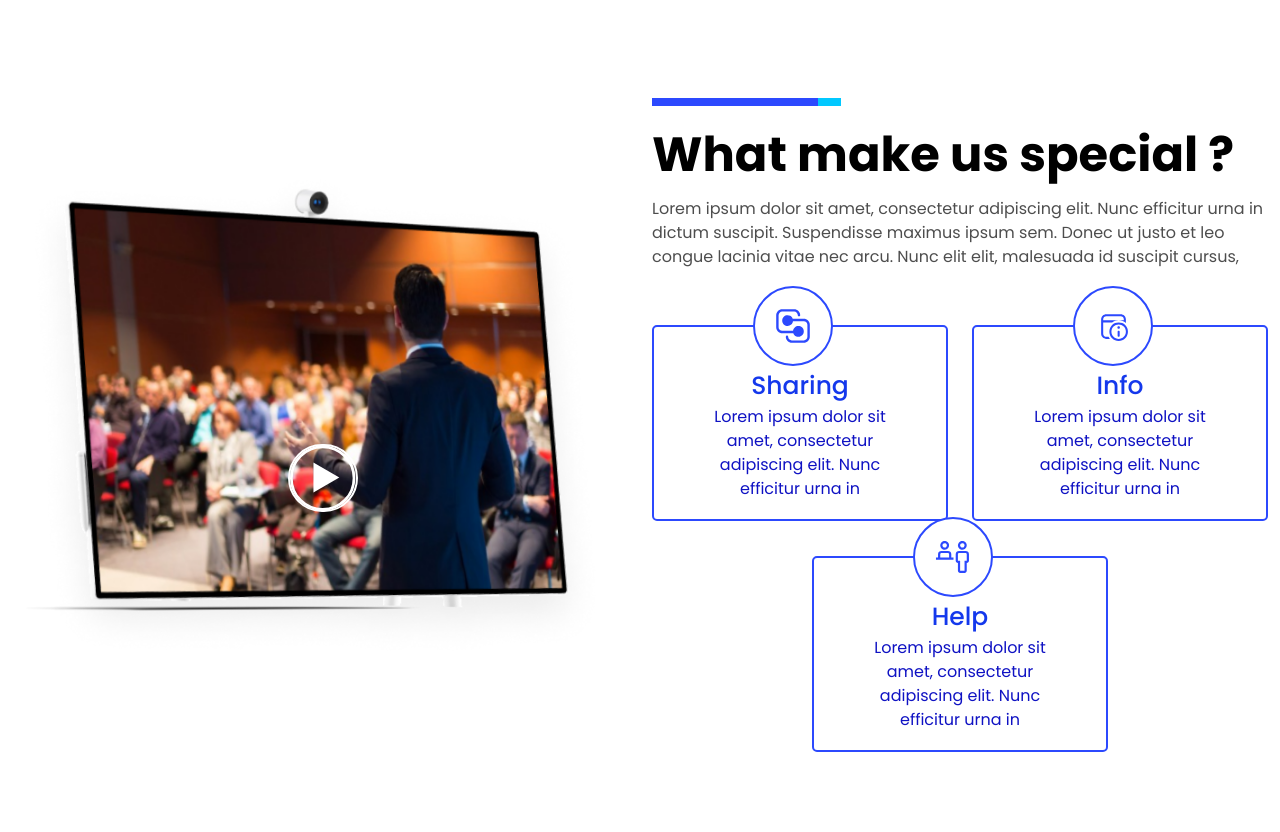
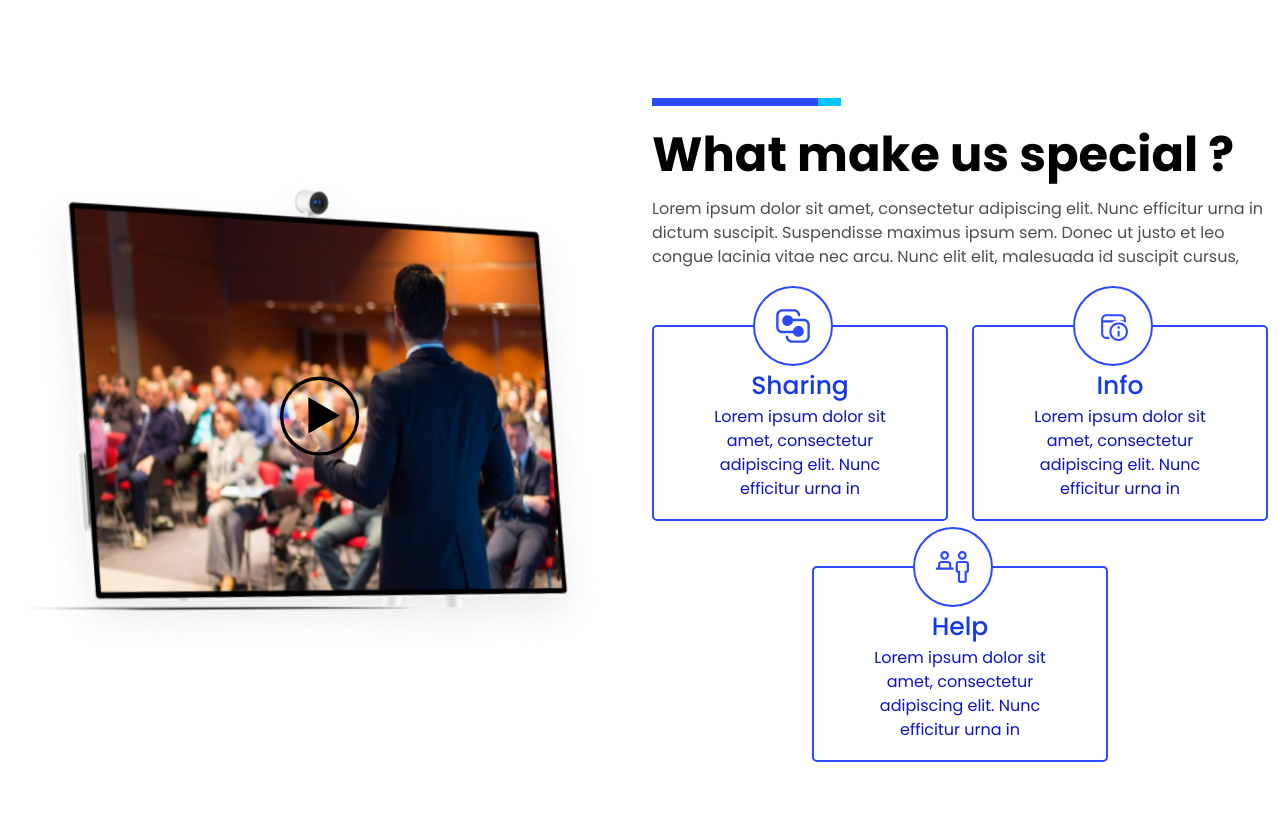
Before and after one commit to JatinSesma/Home-Page, a plain HTML site: page index.html in a window 1280 px wide. Shown: the part 1026-1858 px from the top of the page. Drawn offline with Linux system fonts and the light colour scheme.

Commit message:
mistake update

```diff
--- a/assets/css/style.css
+++ b/assets/css/style.css
@@ -510,3 +510,15 @@ bg-layer::before {
     margin-top: 35px;
     margin-bottom: 70px;
 }
+.posi-ab{
+    position: absolute;
+}
+
+.z-1{
+    z-index: 1;
+}
+.transform{
+    top: 50%;
+    left: 50%;
+    transform: translate(-50%, -50%);
+}
--- a/index.html
+++ b/index.html
@@ -30,7 +30,7 @@
         </div>
 
         <div class="f-grow d-flex">
-            <div class="container posi-rel w-100">
+            <div class="container z-1 posi-rel w-100">
                 <div class="pt-256">
                     <p class="sedhead">Sed tortor in <span class="line1">quisque mor</span>bi scelerisque etiam eu.</p>
                     <p class="loremhead mt-18">Lorem ipsum dolor sit amet, consectetur adipiscing elit. Nunc efficitur
@@ -133,16 +133,19 @@
     <section>
         <div class="container">
             <div class="row">
-                <div class="col-6 mt-199 align-items justify-center posi-rel">
-                    <img src="./assets/images/Group10.png" alt="tv-img" class="w-100">
-                    <div class="svg  d-flex align-items justify-center absolute curser">
-                        <svg width="80" height="80" viewBox="0 0 80 80" fill="none" xmlns="http://www.w3.org/2000/svg">
-                            <circle cx="39.6008" cy="40.1828" r="37.9517" stroke="white" stroke-width="3.30015" />
-                            <path d="M59.7754 39.4354L28.3928 57.5541L28.3928 21.3166L59.7754 39.4354Z" fill="white" />
-                        </svg>
+                <div class="col-6 mt-199 align-items justify-center">
+                    <div class=" posi-rel">
+                        <img src="./assets/images/Group10.png" alt="tv-img" class="w-100">
+                        <div class=" d-flex align-items justify-center posi-ab transform curser">
+                            <svg width="80" height="80" viewBox="0 0 80 80" fill="none"
+                                xmlns="http://www.w3.org/2000/svg">
+                                <circle cx="39.6008" cy="40.1828" r="37.9517" stroke="black" stroke-width="3.30015" />
+                                <path d="M59.7754 39.4354L28.3928 57.5541L28.3928 21.3166L59.7754 39.4354Z"
+                                    fill="black" />
+                            </svg>
+                        </div>
                     </div>
                 </div>
-
                 <div class="col-6 mt-137">
                     <div class="line4"></div>
                     <h2 class="ushead mt-21">What make us special ?</h2>
@@ -189,7 +192,7 @@
                             </div>
                         </div>
 
-                        <div class="col-6">
+                        <div class="col-6 mt-10">
                             <div class="text-box mt posi-rel">
                                 <div class="circle d-flex align-items justify-center absolute-2 curser">
                                     <svg xmlns="http://www.w3.org/2000/svg" width="37" height="37" viewBox="0 0 37 37"
@@ -217,7 +220,8 @@
                                     </svg>
                                 </div>
                                 <p class="sharing  text-align">Help</p>
-                                <p class="lorem5">Lorem ipsum dolor sit amet, consectetur adipiscing elit. Nunc efficitur
+                                <p class="lorem5">Lorem ipsum dolor sit amet, consectetur adipiscing elit. Nunc
+                                    efficitur
                                     urna in
                                 </p>
                             </div>
@@ -225,7 +229,9 @@
                     </div>
                 </div>
             </div>
+        </div>
     </section>
+
 </body>
 
 </html>
```
Also changed, not shown: assets/images/Group17.png (deleted), assets/images/Rectangle27.png (added), assets/images/Rectangle28.png (added).
